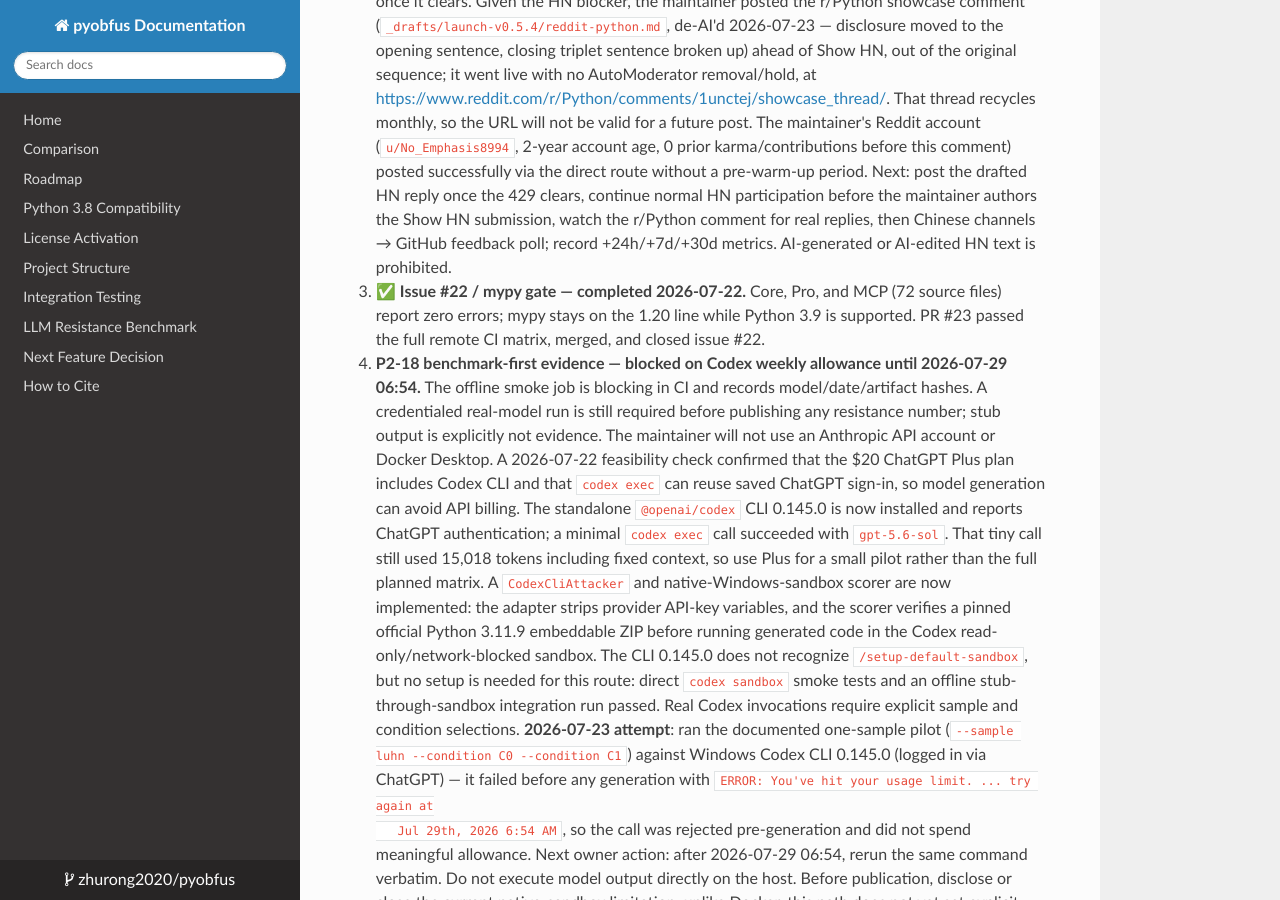
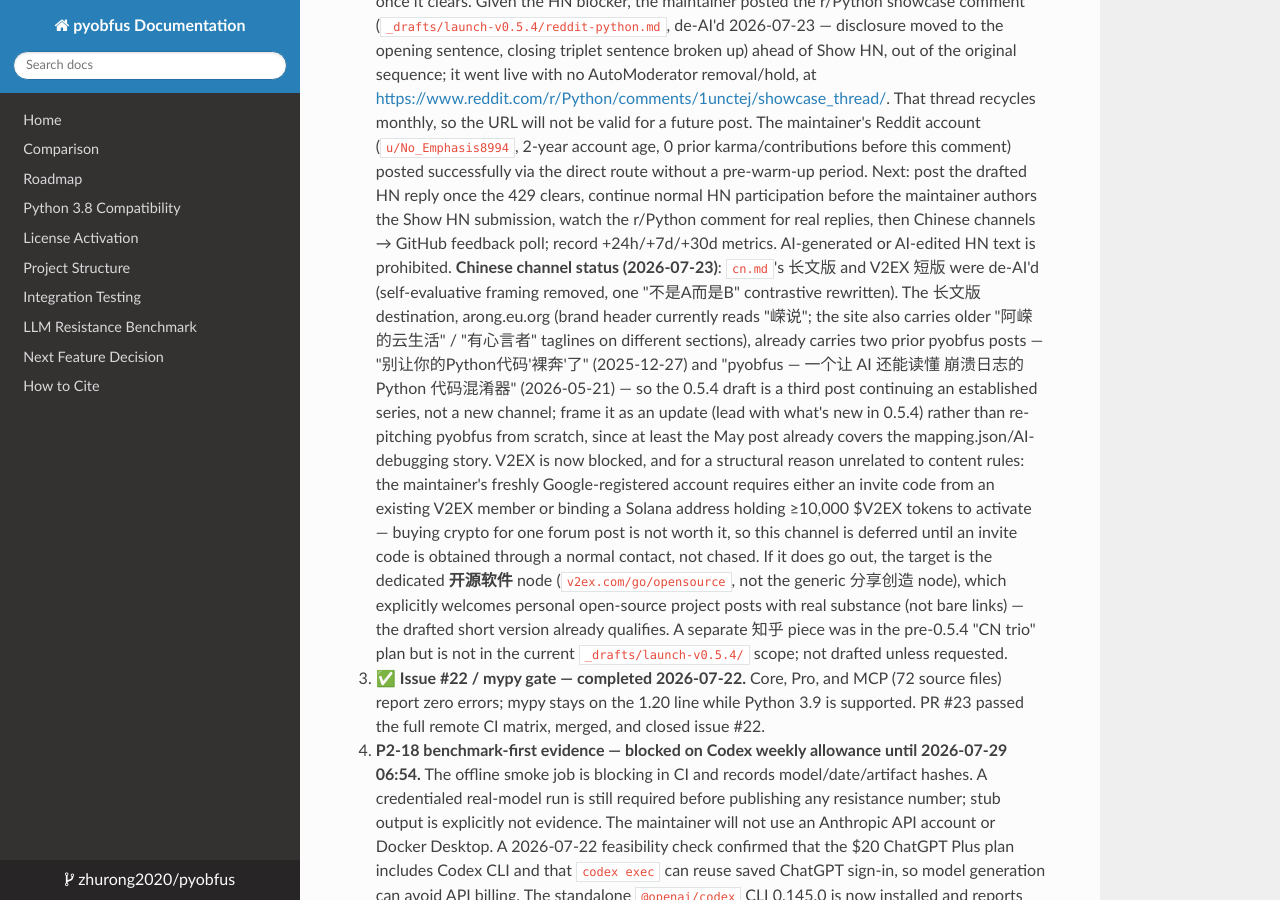
Before and after one commit to zhurong2020/pyobfus, an MkDocs documentation site: the page built from docs/POST_V0.4_TODO.md, in a window 1280 px wide and 900 px high, scrolled down 832 px. Built offline with MkDocs 1.6.1, drawn with Linux system fonts in a browser that asks for light colours; nearby versions of some CDN libraries.

Commit message:
docs: record V2EX registration gate + arong.eu.org prior pyobfus posts
V2EX now requires an invite code or a Solana-held $V2EX balance to activate
a freshly registered account, unrelated to content rules — deferring that
channel rather than chasing a code or buying crypto for one post. Also
note arong.eu.org already carries two prior pyobfus posts, so the 0.5.4
piece is a third, update-framed post in an existing series.

Co-Authored-By: Claude Sonnet 5 <noreply@anthropic.com>

```diff
--- a/docs/POST_V0.4_TODO.md
+++ b/docs/POST_V0.4_TODO.md
@@ -43,6 +43,28 @@
    maintainer authors the Show HN submission, watch the r/Python comment for
    real replies, then Chinese channels → GitHub feedback poll; record
    +24h/+7d/+30d metrics. AI-generated or AI-edited HN text is prohibited.
+   **Chinese channel status (2026-07-23)**: `cn.md`'s 长文版 and V2EX 短版 were
+   de-AI'd (self-evaluative framing removed, one "不是A而是B" contrastive
+   rewritten). The 长文版 destination, arong.eu.org (brand header currently
+   reads "嵘说"; the site also carries older "阿嵘的云生活" / "有心言者"
+   taglines on different sections), already carries two prior pyobfus posts —
+   "别让你的Python代码'裸奔'了" (2025-12-27) and "pyobfus — 一个让 AI 还能读懂
+   崩溃日志的 Python 代码混淆器" (2026-05-21) — so the 0.5.4 draft is a third
+   post continuing an established series, not a new channel; frame it as an
+   update (lead with what's new in 0.5.4) rather than re-pitching pyobfus from
+   scratch, since at least the May post already covers the mapping.json/AI-
+   debugging story. V2EX is now blocked, and for a structural reason unrelated
+   to content rules: the maintainer's freshly Google-registered account
+   requires either an invite code from an existing V2EX member or binding a
+   Solana address holding ≥10,000 $V2EX tokens to activate — buying crypto for
+   one forum post is not worth it, so this channel is deferred until an invite
+   code is obtained through a normal contact, not chased. If it does go out,
+   the target is the dedicated **开源软件** node (`v2ex.com/go/opensource`,
+   not the generic 分享创造 node), which explicitly welcomes personal
+   open-source project posts with real substance (not bare links) — the
+   drafted short version already qualifies. A separate 知乎 piece was in the
+   pre-0.5.4 "CN trio" plan but is not in the current `_drafts/launch-v0.5.4/`
+   scope; not drafted unless requested.
 3. ✅ **Issue #22 / mypy gate — completed 2026-07-22.** Core, Pro, and MCP (72
    source files) report zero errors; mypy stays on the 1.20 line while Python
    3.9 is supported. PR #23 passed the full remote CI matrix, merged, and
```
Also changed, not shown: _drafts/launch-v0.5.4/README.md (+10 -4 lines).
